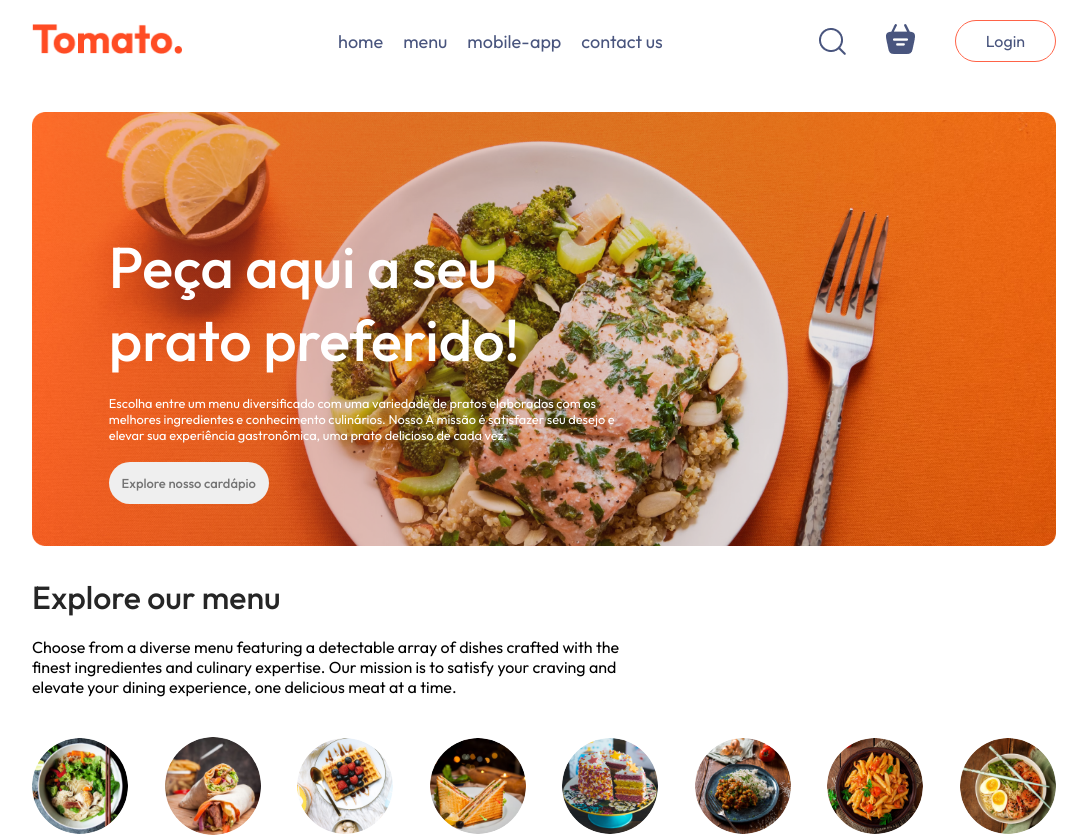
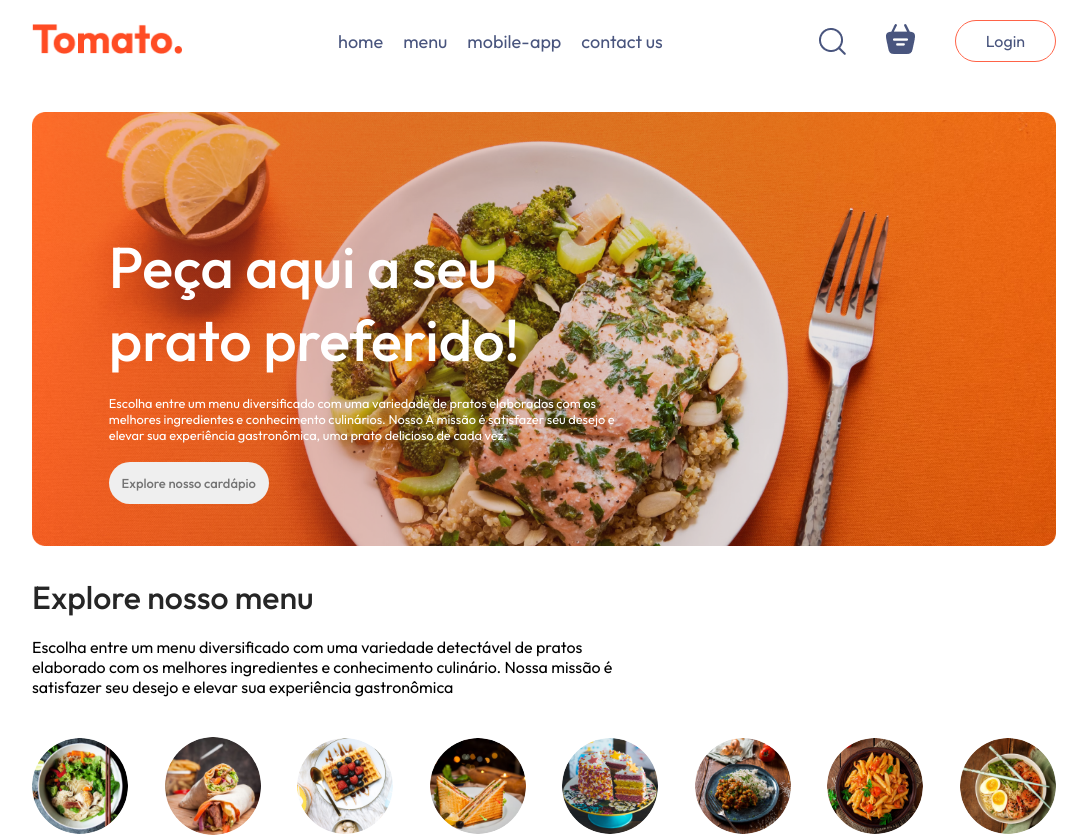
Before and after one commit to matheushenriquecsb/food-delivery-react, a React (Vite) app: page / in a window 1280 px wide. Shown: the top 837 px of the page, without its empty margins (96-1183 px from the left). Built offline with nearby package versions, Linux system fonts and the light colour scheme; no server answers.

Commit message:
Update ExploreMenu.jsx

```diff
--- a/src/components/ExploreMenu/ExploreMenu.jsx
+++ b/src/components/ExploreMenu/ExploreMenu.jsx
@@ -4,12 +4,11 @@ import { menu_list } from "../../assets/assets";
 const ExploreMenu = ({ category, setCategory }) => {
   return (
     <div className="explore-menu" id="explore-menu">
-      <h1>Explore our menu</h1>
+      <h1>Explore nosso menu</h1>
       <p className="explore-menu-text">
-        Choose from a diverse menu featuring a detectable array of dishes
-        crafted with the finest ingredientes and culinary expertise. Our mission
-        is to satisfy your craving and elevate your dining experience, one
-        delicious meat at a time.
+        Escolha entre um menu diversificado com uma variedade detectável de pratos
+        elaborado com os melhores ingredientes e conhecimento culinário. Nossa missão
+        é satisfazer seu desejo e elevar sua experiência gastronômica
       </p>
       <div className="explore-menu-list">
         {menu_list.map((item, index) => {
```
